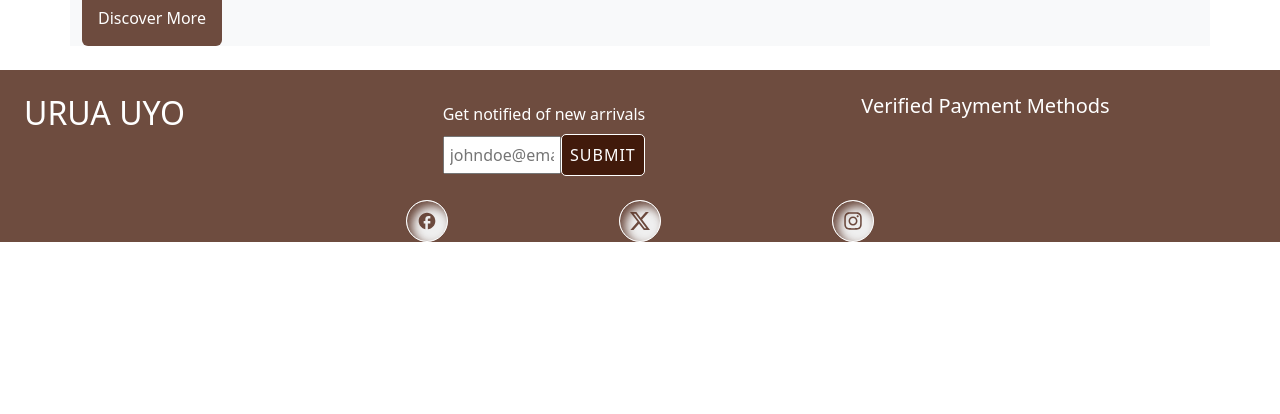
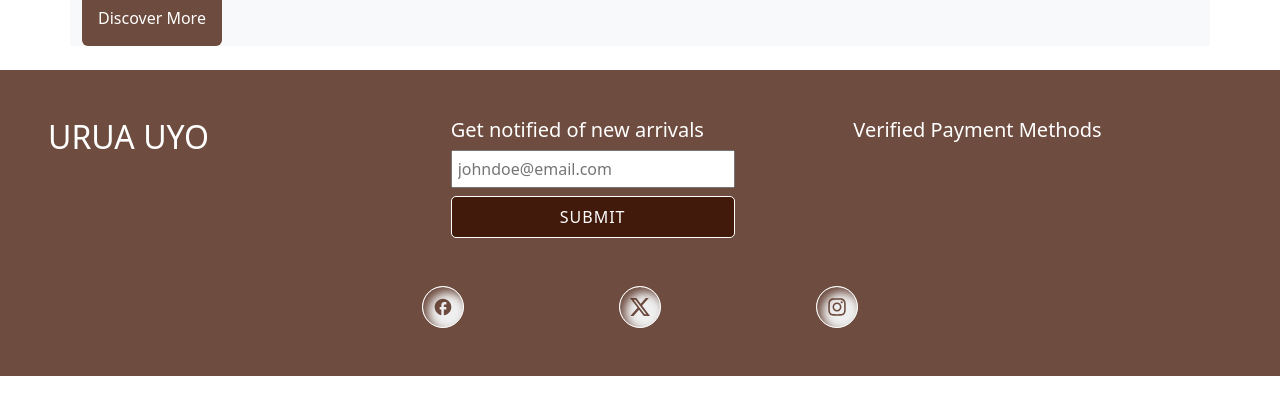
Before and after one commit to Nathaniyell/Urua-Uyo, a React (Vite) app: page / in a window 1280 px wide. Shown: the part 380-794 px from the top of the page. Built offline with nearby package versions, Linux system fonts and the light colour scheme; no server answers.

Commit message:
update Footer.tsx and footer.css

```diff
--- a/src/components/Footer.tsx
+++ b/src/components/Footer.tsx
@@ -7,17 +7,17 @@ import { FaInstagram } from "react-icons/fa";
 
 const Footer = () => {
   return (
-    <div style={{backgroundColor: "#552d1ed9"}}>
-    <Row xs={1} md={3} className="p-4 text-white">
+    <div className="w-100 p-1 p-md-5" style={{backgroundColor: "#552d1ed9"}}>
+    <Row xs={2} md={3} className="text-white mb-5">
     <Col>
         <h1 className="fs-2 text-white">URUA UYO</h1>
         </Col>
         <Col>
         <form action="">
-            <label htmlFor="" className="my-2">Get notified of new arrivals</label>
+            <h5>Get notified of new arrivals</h5>
             <div>
-                <input className="footer__input" type="email" placeholder="johndoe@email.com" />
-                <button className="footer-btn" type="submit">Submit</button>
+                <input className="footer__input mb-2 w-75" type="email" placeholder="johndoe@email.com" />
+                <button className="footer-btn w-75" type="submit">Submit</button>
             </div>
         </form>
         </Col>
--- a/src/components/footer.css
+++ b/src/components/footer.css
@@ -7,12 +7,14 @@
   border-radius: 5px;
   letter-spacing: 1px;
   text-transform: uppercase;
+  /* width: 100%; */
 }
 .footer__input {
   padding: 5px;
-  width: 30%;
-  color: #552d1ed9;
+   color: #552d1ed9;
+   display: block;
   outline: none;
+  /* width: 100%; */
 }
 .social__icons{
     display: grid;
```
